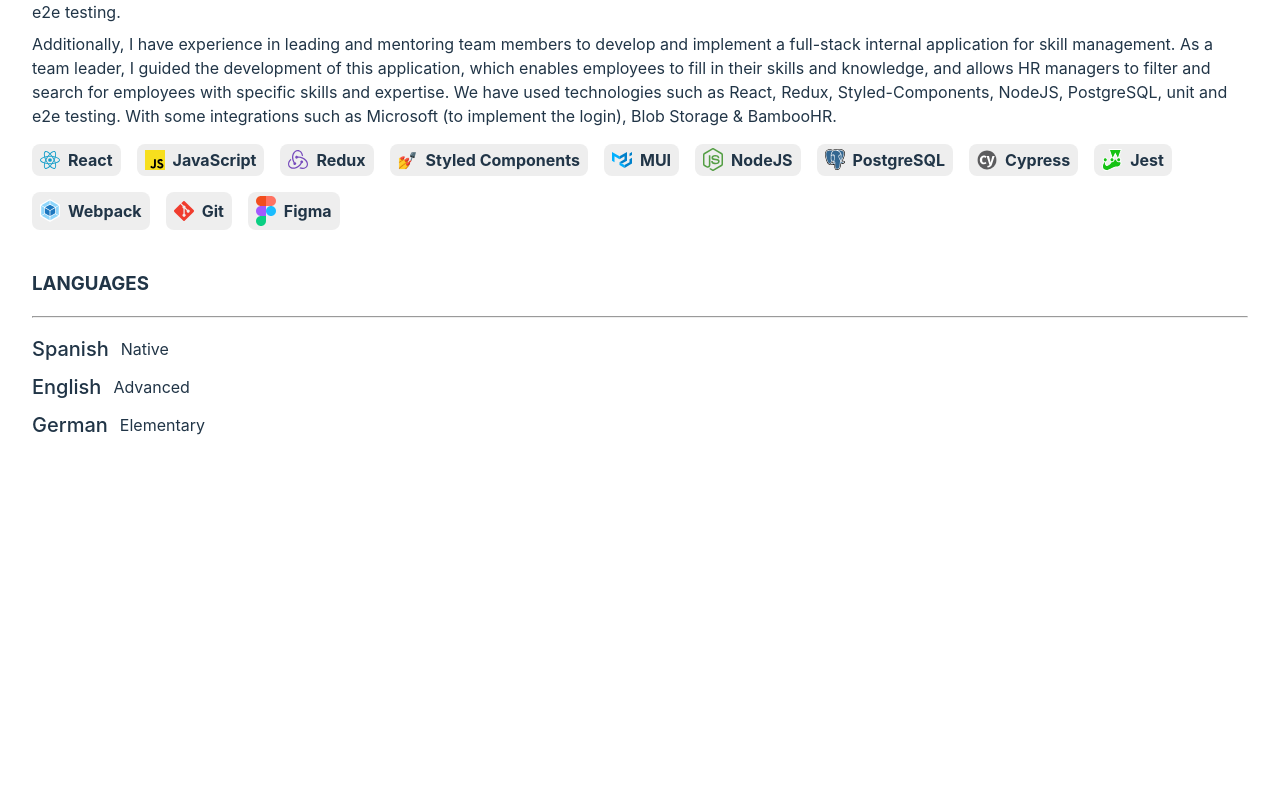
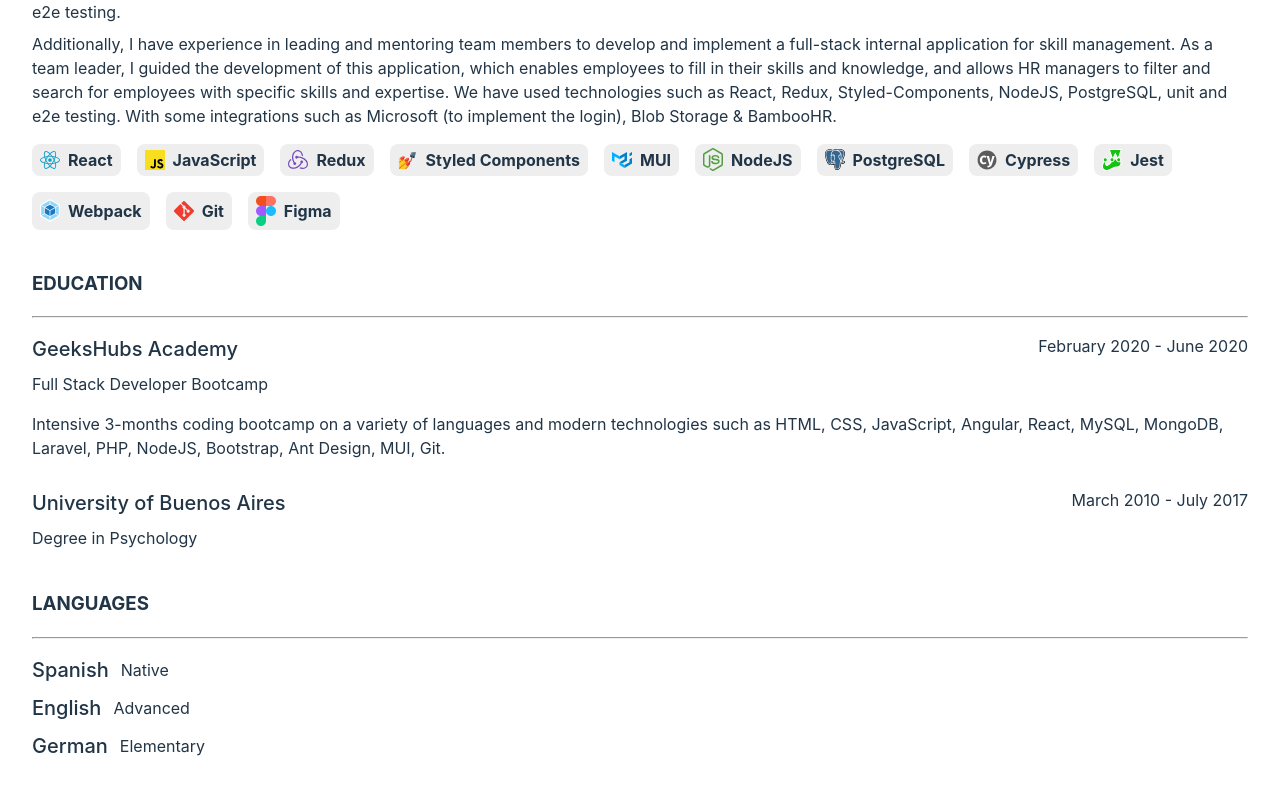
Before and after one commit to JenniferGoijman/cv-jennifergoijman, a React (Vite) app: page / in a window 1280 px wide. Shown: the part 1045-1840 px from the top of the page. Before the commit the page ends 1557 px from the top, so only its background shows below. Built offline with nearby package versions, Linux system fonts and the light colour scheme.

Commit message:
feat: add Education section

```diff
--- a/src/App.tsx
+++ b/src/App.tsx
@@ -4,6 +4,7 @@ import { useTranslation } from 'react-i18next'
 import { Section } from './components/common/Section/Section'
 import { Languages } from './components/Languages/Languages'
 import { Jobs } from './components/Jobs/Jobs'
+import { Education } from './components/Education/Education'
 
 
 function App() {
@@ -29,6 +30,10 @@ function App() {
         <Jobs />
       </Section>
 
+      <Section title="Education">
+        <Education />
+      </Section>
+
       <Section title="Languages">
         <Languages />
       </Section>
--- /dev/null
+++ b/src/components/Education/Education.tsx
@@ -0,0 +1,33 @@
+import { useTranslation } from "react-i18next";
+import { Paragraph } from "../common/Typography/Typography";
+
+const educationArray = ['geeksHubsAcademy', 'uba'];
+
+const CompanyName = ({ text }: { text: string }) => <Paragraph size="20">{text}</Paragraph>
+const JobPosition = ({ text }: { text: string }) => <p style={{ fontSize: 16 }}>{text}</p>
+const Dates = ({ text }: { text: string }) => <Paragraph size="16">{text}</Paragraph>
+
+export const Education = () => {
+  const { t } = useTranslation();
+
+  return (
+    <>
+      {educationArray.map(study => {
+        const descriptions: string[] = t(`education.${study}.description`, {  returnObjects: true })
+
+        return (
+        <div style={{ marginBottom: 20 }}>
+          <div style={{ display: 'flex', justifyContent: 'space-between', marginBottom: 16 }}>
+            <div style={{ textAlign: 'left' }}>
+              <CompanyName text={t(`education.${study}.name`)} />
+              <JobPosition text={t(`education.${study}.title`)} />
+            </div>
+            <Dates text={t(`education.${study}.dates`)} />
+          </div>
+
+          {descriptions.map(description => <Paragraph>{description}</Paragraph>)}
+        </div>
+      )})}
+    </>
+  )
+}
--- a/src/locales/en.json
+++ b/src/locales/en.json
@@ -62,6 +62,22 @@
       ]
     }
   },
+  "education": {
+    "geeksHubsAcademy": {
+      "name": "GeeksHubs Academy",
+      "title": "Full Stack Developer Bootcamp",
+      "dates": "February 2020 - June 2020",
+      "description": [
+        "Intensive 3-months coding bootcamp on a variety of languages and modern technologies such as HTML, CSS, JavaScript, Angular, React, MySQL, MongoDB, Laravel, PHP, NodeJS, Bootstrap, Ant Design, MUI, Git."
+      ]
+    },
+    "uba": {
+      "name": "University of Buenos Aires",
+      "title": "Degree in Psychology",
+      "dates": "March 2010 - July 2017",
+      "description": []
+    }
+  },
   "languages": {
     "spanish": {
       "name": "Spanish",
--- a/src/locales/es.json
+++ b/src/locales/es.json
@@ -62,6 +62,22 @@
       ]
     }
   },
+  "education": {
+    "geeksHubsAcademy": {
+      "name": "GeeksHubs Academy",
+      "title": "Full Stack Developer Bootcamp",
+      "dates": "Febrero 2020 - Junio 2020",
+      "description": [
+        "Tres meses de entrenamiento intensivo en una veriedad de lenguajes y tecnologías modernas de programación, tales como HTML, CSS, JavaScript, Angular, React, MySQL, MongoDB, Laravel, PHP, NodeJS, Bootstrap, Ant Design, MUI, Git."
+      ]
+    },
+    "uba": {
+      "name": "Universidad de Buenos Aires",
+      "title": "Licenciatura en Psicología",
+      "dates": "Marzo 2010 - Julio 2017",
+      "description": []
+    }
+  },
   "languages": {
     "spanish": {
       "name": "Español",
```
